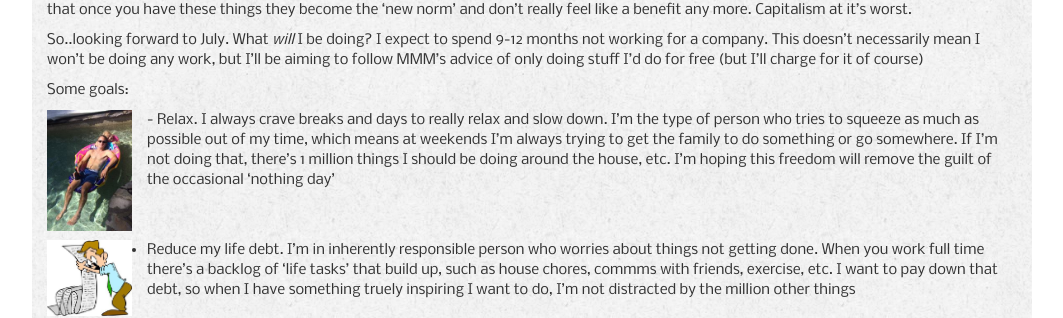
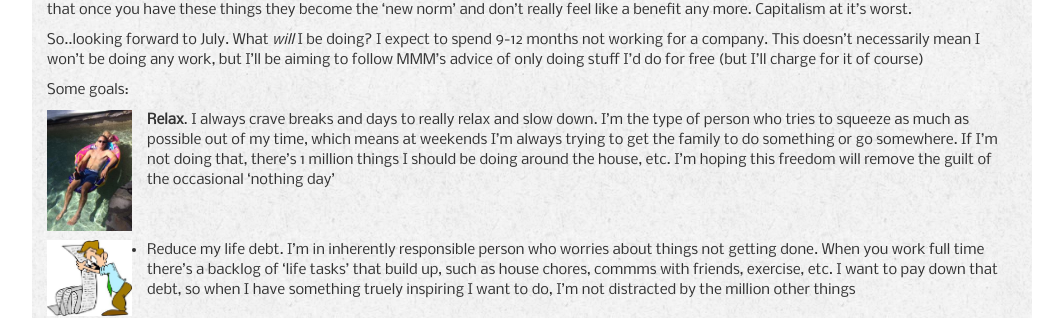
Before and after one commit to DCotterill/DCotterill.github.io, a Jekyll site: the page built from _posts/2016-06-01-Blog-First-Post-Career-Break.md, in a window 1280 px wide. Shown: the part 424-742 px from the top of the page, without its empty margins (108-1171 px from the left). Built offline with Jekyll 4.4.1, drawn with Linux system fonts in a browser that asks for light colours; nearby versions of some CDN libraries; some web fonts are replaced.

Commit message:
Updated 2016-06-01-Blog-First-Post-Career-Break.md

```diff
--- a/_posts/2016-06-01-Blog-First-Post-Career-Break.md
+++ b/_posts/2016-06-01-Blog-First-Post-Career-Break.md
@@ -27,7 +27,7 @@ necessarily mean I won't be doing any work, but I'll be aiming to follow MMM's a
 
 Some goals:
 
-<img src="{{site.baseurl}}/img/relax.jpg" width="100" align="left" style="PADDING-RIGHT: 15px;"/> - Relax. I always crave breaks and days to really relax and slow down. I'm the type of person who tries to squeeze as
+<img src="{{site.baseurl}}/img/relax.jpg" width="100" align="left" style="PADDING-RIGHT: 15px;"/> **Relax**. I always crave breaks and days to really relax and slow down. I'm the type of person who tries to squeeze as
 much as possible out of my time, which means at weekends I'm always trying to get the family to do something or go
 somewhere. If I'm not doing that, there's 1 million things I should be doing around the house, etc. I'm hoping this
  freedom will remove the guilt of the occasional 'nothing day'
```
